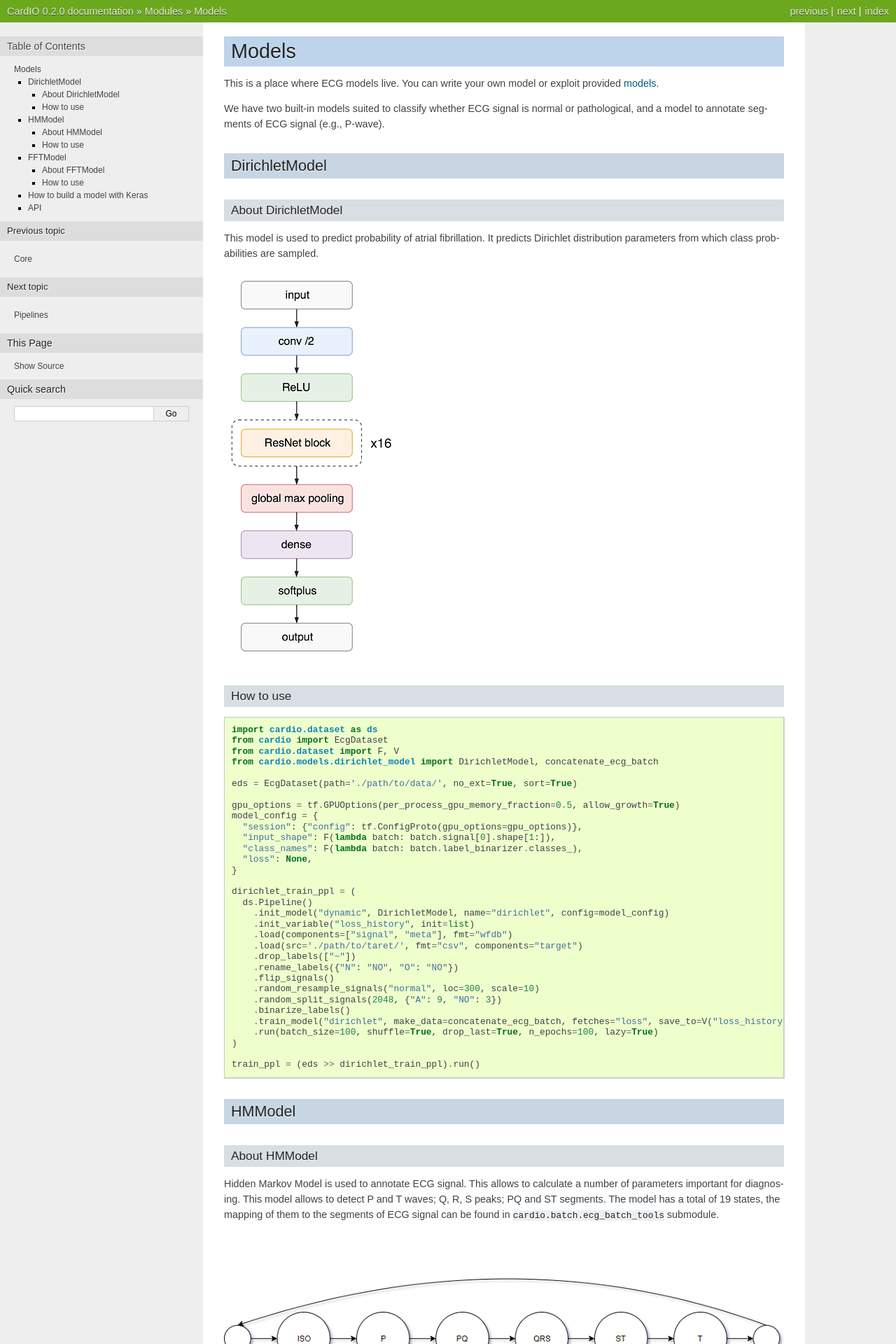
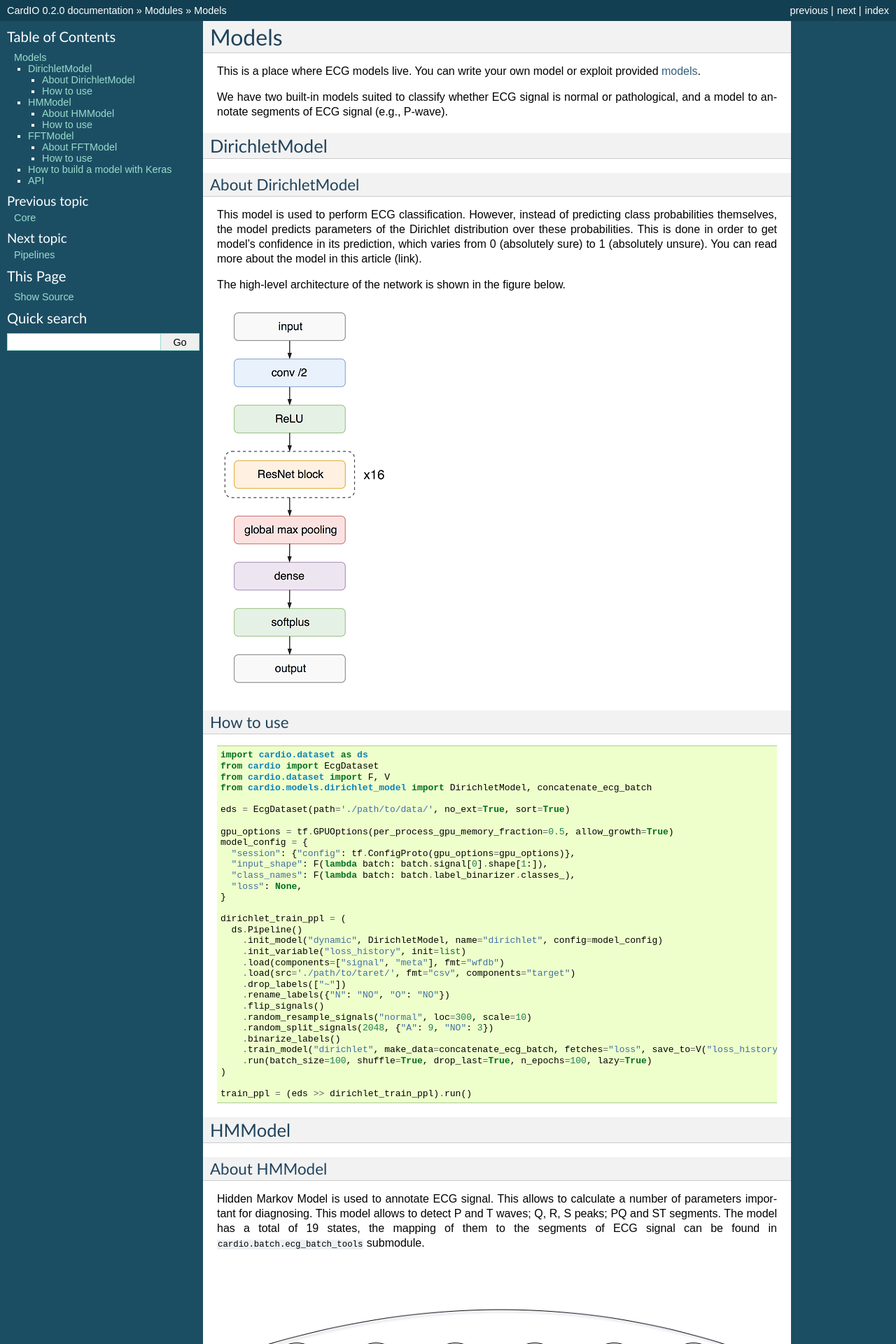
Before and after one commit to analysiscenter/cardio, a Sphinx documentation site: the page built from docs/modules/models.rst, in a window 1280 px wide. Shown: the top 1920 px of the page at 70% size. Built offline with Sphinx 7.4.7, drawn with Linux system fonts in a browser that asks for light colours.

Commit message:
Changed html_theme back to classic; improved docstrings in pipelines; added model description from AK

```diff
--- a/docs/conf.py
+++ b/docs/conf.py
@@ -80,11 +80,10 @@
 # a list of builtin themes.
 #
 
-html_theme = 'nature'
+html_theme = 'classic'
 #html_theme = 'bizstyle'
 
 html_theme_options = {
-#    "rightsidebar": "false"
     'sidebarwidth': 290
 }
 
--- a/docs/modules/models.rst
+++ b/docs/modules/models.rst
@@ -13,7 +13,9 @@
 About DirichletModel
 ~~~~~~~~~~~~~~~~~~~~
 
-This model is used to predict probability of atrial fibrillation. It predicts Dirichlet distribution parameters from which class probabilities are sampled.
+This model is used to perform ECG classification. However, instead of predicting class probabilities themselves, the model predicts parameters of the Dirichlet distribution over these probabilities. This is done in order to get model’s confidence in its prediction, which varies from 0 (absolutely sure) to 1 (absolutely unsure). You can read more about the model in this article (link).
+
+The high-level architecture of the network is shown in the figure below.
 
 .. image:: dirichlet_model.png
 
```
Also changed, not shown: 1 other file.
